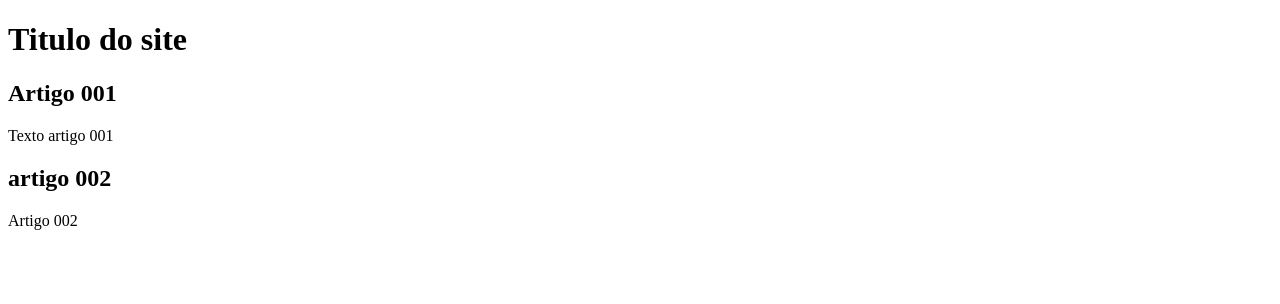
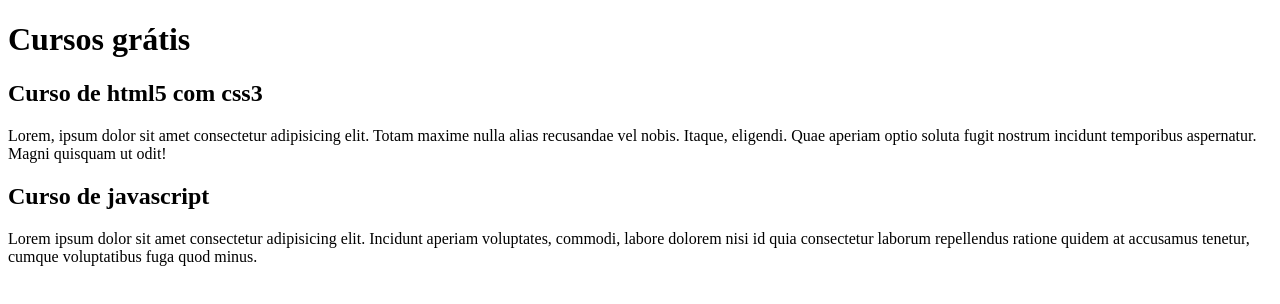
Before and after one commit to SatPaat/projeto_site, a plain HTML site: page index.html in a window 1280 px wide. Drawn offline with Linux system fonts and the light colour scheme.

Commit message:
comecei a escrever o conteúdo

```diff
--- a/index.html
+++ b/index.html
@@ -8,15 +8,15 @@
 <body>
     <main>
         <header>
-            <h1>Titulo do site</h1>
+            <h1>Cursos grátis</h1>
         </header>
         <article>
-            <h2> Artigo 001</h2>
-            <p>Texto artigo 001</p>
+            <h2> Curso de html5 com css3</h2>
+            <p>Lorem, ipsum dolor sit amet consectetur adipisicing elit. Totam maxime nulla alias recusandae vel nobis. Itaque, eligendi. Quae aperiam optio soluta fugit nostrum incidunt temporibus aspernatur. Magni quisquam ut odit!</p>
         </article>
         <article>
-            <h1>artigo 002</h1>
-            <p>Artigo 002</p>
+            <h1>Curso de javascript</h1>
+            <p>Lorem ipsum dolor sit amet consectetur adipisicing elit. Incidunt aperiam voluptates, commodi, labore dolorem nisi id quia consectetur laborum repellendus ratione quidem at accusamus tenetur, cumque voluptatibus fuga quod minus.</p>
         </article>
     </main>
 </body>
```
